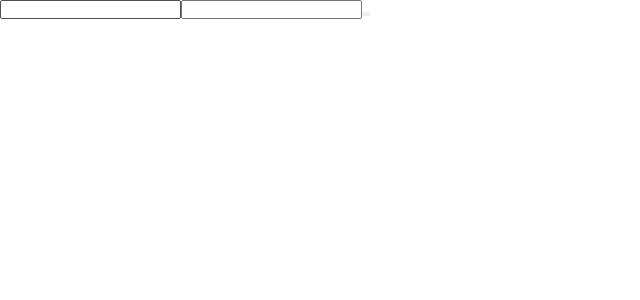
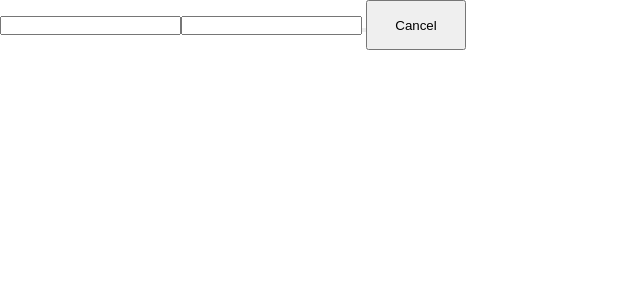
Before and after one commit to santanafx/mystic, a React (Vite) app: page /login in a window 1280 px wide. Shown: the top 300 px of the page, without its empty margins (0-640 px from the left). Built offline with nearby package versions, Linux system fonts and the light colour scheme.

Commit message:
feat: added ButtonCancelLogin props

```diff
--- a/src/components/Login/ButtonCancelLogin.tsx
+++ b/src/components/Login/ButtonCancelLogin.tsx
@@ -1,8 +1,7 @@
-import React from 'react'
 import BasicButton from '../Buttons/BasicButton'
 
 export default function ButtonCancelLogin() {
   return (
-    <BasicButton text={"Cancel"} />
+    <BasicButton textProp={"Cancel"} widthProp={"100px"} heightProp={"50px"} />
   )
 }
```
